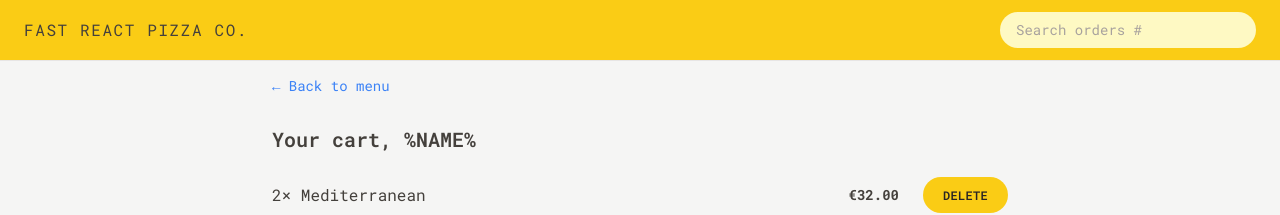
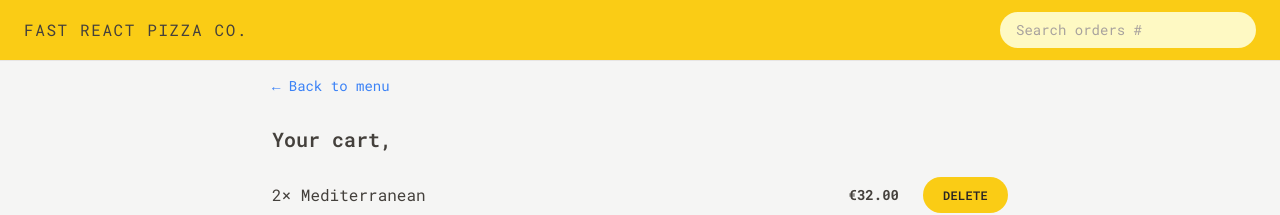
Before and after one commit to eangao/react-16-fast-react-pizza, a React (Vite) app: page /cart in a window 1280 px wide. Shown: the top 215 px of the page. Built offline with nearby package versions, Linux system fonts and the light colour scheme.

Commit message:
Reading and Updating the User State

```diff
--- a/src/features/cart/Cart.jsx
+++ b/src/features/cart/Cart.jsx
@@ -1,6 +1,7 @@
 import LinkButton from '../../ui/LinkButton';
 import Button from '../../ui/Button';
 import CartItem from './CartItem';
+import { useSelector } from 'react-redux';
 
 const fakeCart = [
   {
@@ -28,12 +29,13 @@
 
 function Cart() {
   const cart = fakeCart;
+  const username = useSelector((state) => state.user.username);
 
   return (
     <div className="px-4 py-3">
       <LinkButton to={'/menu'}>&larr; Back to menu</LinkButton>
 
-      <h2 className="font mt-7 text-xl font-semibold">Your cart, %NAME%</h2>
+      <h2 className="font mt-7 text-xl font-semibold">Your cart, {username}</h2>
 
       <ul className="mt-3 divide-y divide-stone-200 border-b">
         {cart.map((item) => (
--- a/src/features/order/CreateOrder.jsx
+++ b/src/features/order/CreateOrder.jsx
@@ -1,6 +1,7 @@
 import { Form, useActionData, useNavigation } from 'react-router-dom';
 
 import Button from '../../ui/Button';
+import { useSelector } from 'react-redux';
 
 // https://uibakery.io/regex-library/phone-number
 const isValidPhone = (str) =>
@@ -33,6 +34,7 @@
 ];
 
 function CreateOrder() {
+  const username = useSelector((state) => state.user.username);
   const navigation = useNavigation();
   const isSubmitting = navigation.state === 'submitting';
 
@@ -72,7 +74,13 @@
       <Form method="POST">
         <div className="mb-5 flex flex-col gap-2 sm:flex-row sm:items-center">
           <label className="sm:basis-40">First Name</label>
-          <input className="input grow" type="text" name="customer" required />
+          <input
+            className="input grow"
+            type="text"
+            name="customer"
+            required
+            defaultValue={username}
+          />
         </div>
 
         <div className="mb-5 flex flex-col gap-2 sm:flex-row sm:items-center">
--- a/src/features/user/CreateUser.jsx
+++ b/src/features/user/CreateUser.jsx
@@ -1,11 +1,22 @@
 import { useState } from 'react';
 import Button from '../../ui/Button';
+import { useDispatch } from 'react-redux';
+import { updateName } from './userSlice';
+import { useNavigate } from 'react-router-dom';
 
 function CreateUser() {
   const [username, setUsername] = useState('');
+  const dispatch = useDispatch();
+  const navigate = useNavigate();
 
   function handleSubmit(e) {
     e.preventDefault();
+
+    if (!username) return;
+
+    dispatch(updateName(username));
+
+    navigate('/menu');
   }
 
   return (
--- a/src/ui/Home.jsx
+++ b/src/ui/Home.jsx
@@ -1,6 +1,10 @@
+import { useSelector } from 'react-redux';
 import CreateUser from '../features/user/CreateUser';
+import Button from './Button';
 
 function Home() {
+  const username = useSelector((state) => state.user.username);
+
   return (
     <div className="my-10 px-4 text-center sm:my-16">
       <h1 className="mb-8  text-xl font-semibold md:text-3xl">
@@ -11,7 +15,13 @@
         </span>
       </h1>
 
-      <CreateUser />
+      {username === '' ? (
+        <CreateUser />
+      ) : (
+        <Button to="/menu" type="primary">
+          Continue ordering, {username}
+        </Button>
+      )}
     </div>
   );
 }
```
